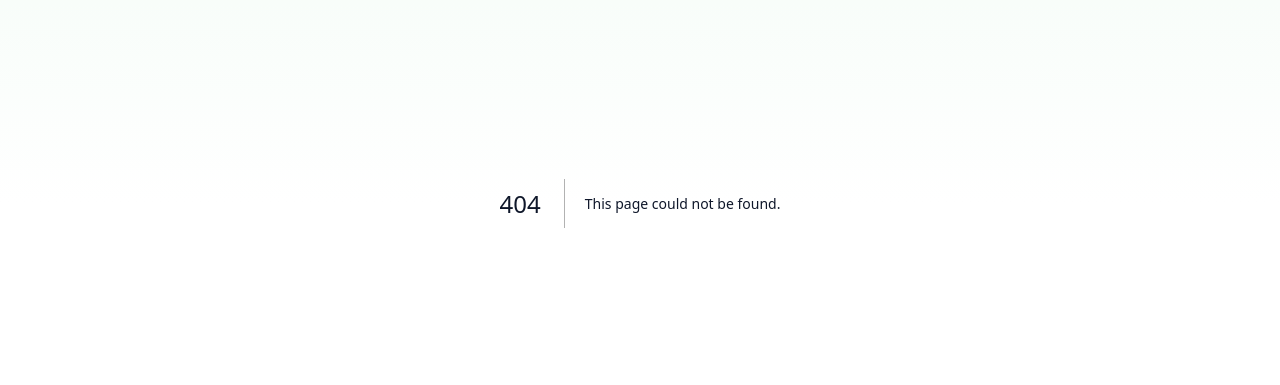
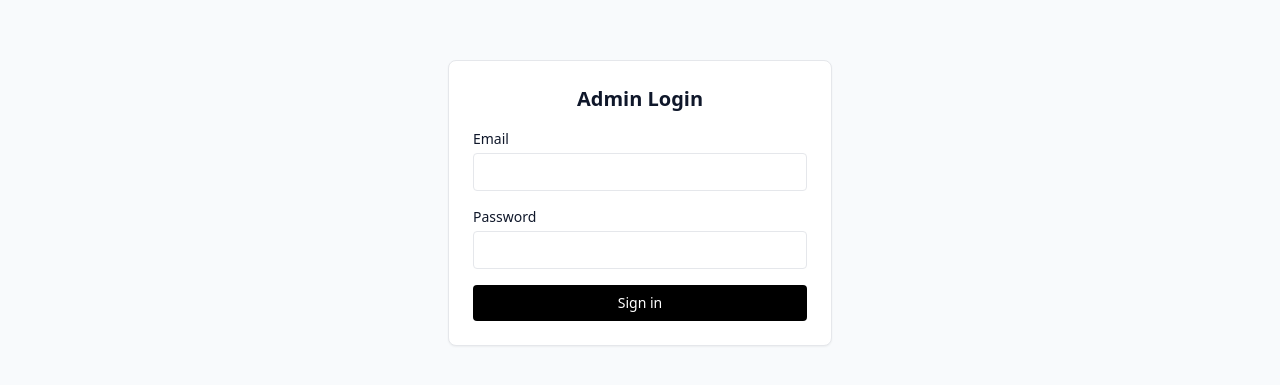
Before and after one commit to eduardamartins62-code/myrtlebeachclassic, a Next.js app: page /login in a window 1280 px wide. Before the commit this address had no page. Shown: the part 197-582 px from the top of the page. Built offline with nearby package versions, Linux system fonts and the light colour scheme; no server answers.

Commit message:
Replace login page with Supabase sign-in

```diff
--- /dev/null
+++ b/app/login/page.tsx
@@ -0,0 +1,86 @@
+"use client";
+
+import { useState } from "react";
+import { useRouter } from "next/navigation";
+import { supabase } from "@/lib/supabaseClient";
+
+export default function LoginPage() {
+  const router = useRouter();
+  const [email, setEmail] = useState("");
+  const [password, setPassword] = useState("");
+  const [loading, setLoading] = useState(false);
+  const [error, setError] = useState<string | null>(null);
+
+  const handleSubmit = async (e: React.FormEvent) => {
+    e.preventDefault();
+    setLoading(true);
+    setError(null);
+
+    try {
+      const { error } = await supabase.auth.signInWithPassword({
+        email,
+        password,
+      });
+
+      if (error) {
+        console.error("Supabase login error:", error);
+        setError(error.message || "Failed to sign in");
+        setLoading(false);
+        return;
+      }
+
+      // Success: go to admin
+      router.push("/admin");
+      router.refresh();
+    } catch (err: any) {
+      console.error("Unexpected login error:", err);
+      setError("Unexpected error while signing in");
+      setLoading(false);
+    }
+  };
+
+  return (
+    <main className="min-h-screen flex items-center justify-center bg-slate-50">
+      <form
+        onSubmit={handleSubmit}
+        className="w-full max-w-sm space-y-4 bg-white border rounded-lg p-6 shadow-sm"
+      >
+        <h1 className="text-xl font-semibold text-center">Admin Login</h1>
+
+        <div>
+          <label className="block text-sm mb-1">Email</label>
+          <input
+            type="email"
+            className="w-full border px-3 py-2 rounded text-sm"
+            value={email}
+            onChange={(e) => setEmail(e.target.value)}
+            required
+            autoComplete="email"
+          />
+        </div>
+
+        <div>
+          <label className="block text-sm mb-1">Password</label>
+          <input
+            type="password"
+            className="w-full border px-3 py-2 rounded text-sm"
+            value={password}
+            onChange={(e) => setPassword(e.target.value)}
+            required
+            autoComplete="current-password"
+          />
+        </div>
+
+        {error && <p className="text-sm text-red-600">{error}</p>}
+
+        <button
+          type="submit"
+          className="w-full py-2 rounded bg-black text-white text-sm font-medium disabled:opacity-60"
+          disabled={loading}
+        >
+          {loading ? "Signing in..." : "Sign in"}
+        </button>
+      </form>
+    </main>
+  );
+}
```
